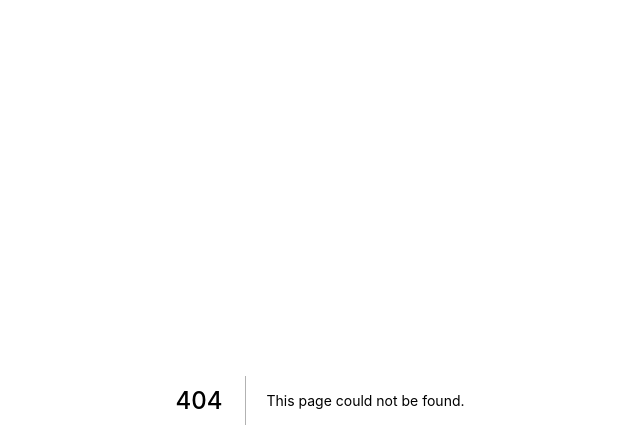
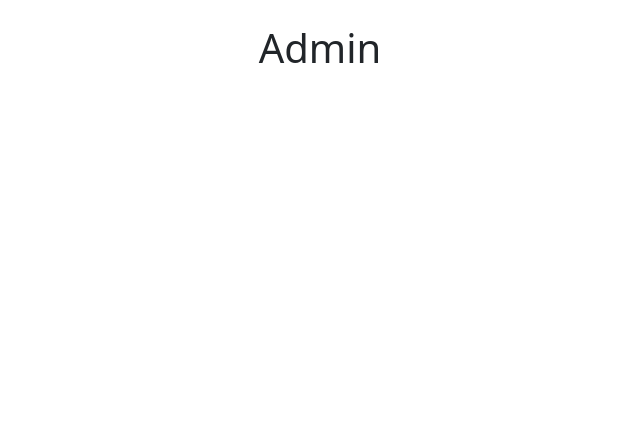
Before and after one commit to Mayska/radio-web, a Next.js app: page /admin/add in a window 1280 px wide. Before the commit this address had no page. Shown: the top 448 px of the page, without its empty margins (320-960 px from the left). Built offline with nearby package versions, Linux system fonts and the light colour scheme; a web font is replaced by a local one.

Commit message:
ajout de add

```diff
--- /dev/null
+++ b/pages/admin/add.tsx
@@ -0,0 +1,13 @@
+import type { NextPage } from 'next'
+import Image from 'next/image'
+import axios from 'axios';
+
+const Add: NextPage = () => {
+    return (<>
+        <br />
+        <h1 className='text-center'>Admin</h1>
+        <br />
+    </>)
+}
+
+export default Add
```
